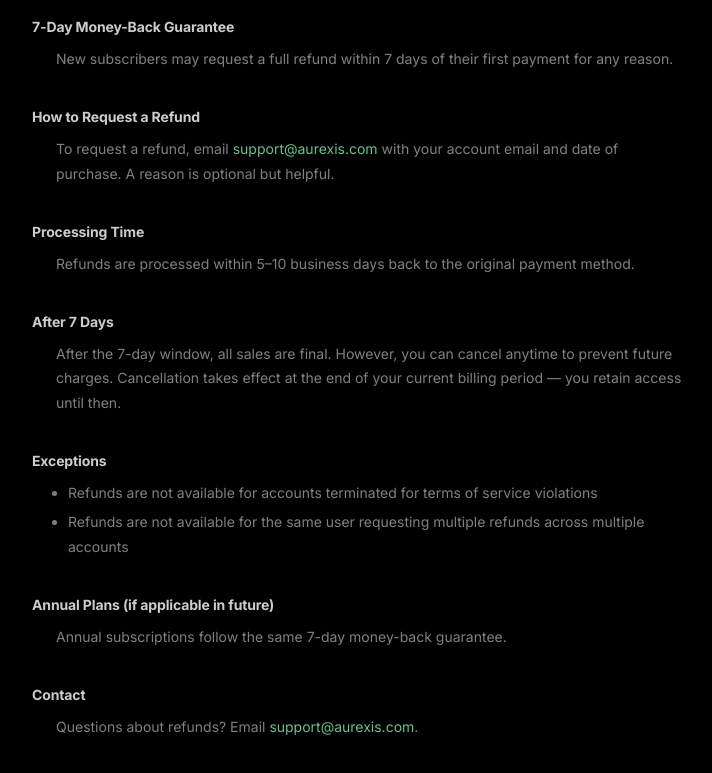
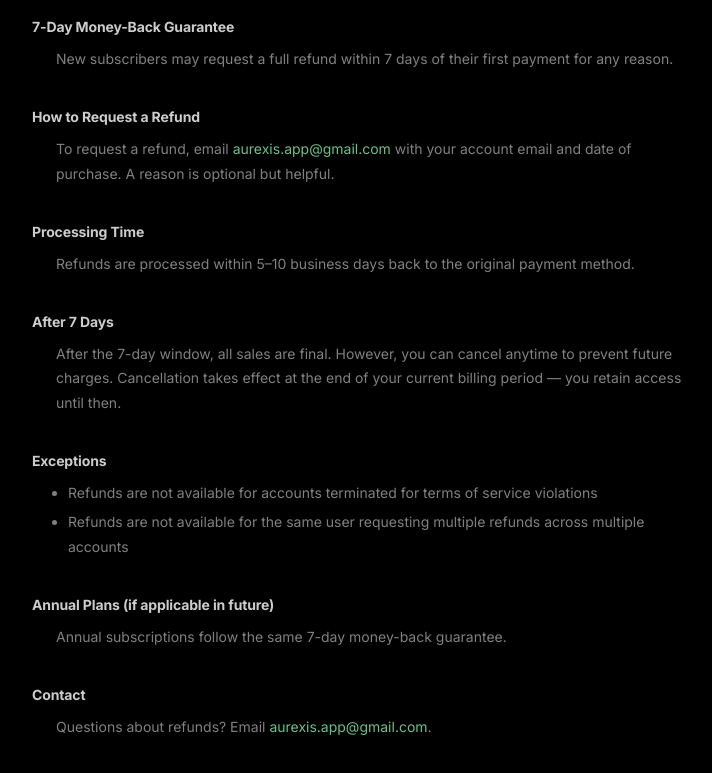
Before and after one commit to aurexisapp-blip/aurexis-frontend, a React (Vite) app: page /refund in a window 1280 px wide. Shown: the part 369-1142 px from the top of the page, without its empty margins (282-994 px from the left). Built offline with nearby package versions, Linux system fonts and the light colour scheme.

Commit message:
Update support email to aurexis.app@gmail.com across landing, terms, refund, disclaimer

```diff
--- a/src/Landing.jsx
+++ b/src/Landing.jsx
@@ -1552,7 +1552,7 @@ One AI-curated setup, delivered before market open. Entry, stop, and target —
                   Support
                 </div>
                 {[
-                  { label: "support@aurexis.com", href: "mailto:support@aurexis.com" },
+                  { label: "aurexis.app@gmail.com", href: "mailto:aurexis.app@gmail.com" },
                   { label: "Documentation",        href: "#" },
                   { label: "Status",               href: "#" },
                 ].map(({ label, href }) => (
--- a/src/pages/Disclaimer.jsx
+++ b/src/pages/Disclaimer.jsx
@@ -77,8 +77,8 @@ export default function Disclaimer() {
       <Section title="Contact">
         <P>
           Questions about this disclaimer? Contact us at{" "}
-          <a href="mailto:support@aurexis.com" style={{ color: "rgba(134,239,172,0.8)", textDecoration: "none" }}>
-            support@aurexis.com
+          <a href="mailto:aurexis.app@gmail.com" style={{ color: "rgba(134,239,172,0.8)", textDecoration: "none" }}>
+            aurexis.app@gmail.com
           </a>
           .
         </P>
--- a/src/pages/Refund.jsx
+++ b/src/pages/Refund.jsx
@@ -18,8 +18,8 @@ export default function Refund() {
       <Section title="How to Request a Refund">
         <P>
           To request a refund, email{" "}
-          <a href="mailto:support@aurexis.com" style={{ color: "rgba(134,239,172,0.8)", textDecoration: "none" }}>
-            support@aurexis.com
+          <a href="mailto:aurexis.app@gmail.com" style={{ color: "rgba(134,239,172,0.8)", textDecoration: "none" }}>
+            aurexis.app@gmail.com
           </a>{" "}
           with your account email and date of purchase. A reason is optional but helpful.
         </P>
@@ -55,8 +55,8 @@ export default function Refund() {
       <Section title="Contact">
         <P>
           Questions about refunds? Email{" "}
-          <a href="mailto:support@aurexis.com" style={{ color: "rgba(134,239,172,0.8)", textDecoration: "none" }}>
-            support@aurexis.com
+          <a href="mailto:aurexis.app@gmail.com" style={{ color: "rgba(134,239,172,0.8)", textDecoration: "none" }}>
+            aurexis.app@gmail.com
           </a>
           .
         </P>
--- a/src/pages/Terms.jsx
+++ b/src/pages/Terms.jsx
@@ -85,8 +85,8 @@ export default function Terms() {
         <P>
           Aurexis is an AI-powered stock signal service. For legal notices, support requests, or other
           inquiries, contact us at{" "}
-          <a href="mailto:support@aurexis.com" style={{ color: "rgba(134,239,172,0.8)", textDecoration: "none" }}>
-            support@aurexis.com
+          <a href="mailto:aurexis.app@gmail.com" style={{ color: "rgba(134,239,172,0.8)", textDecoration: "none" }}>
+            aurexis.app@gmail.com
           </a>
           . These Terms are governed by the laws of the Commonwealth of Massachusetts, without regard to
           conflict of law principles.
```
